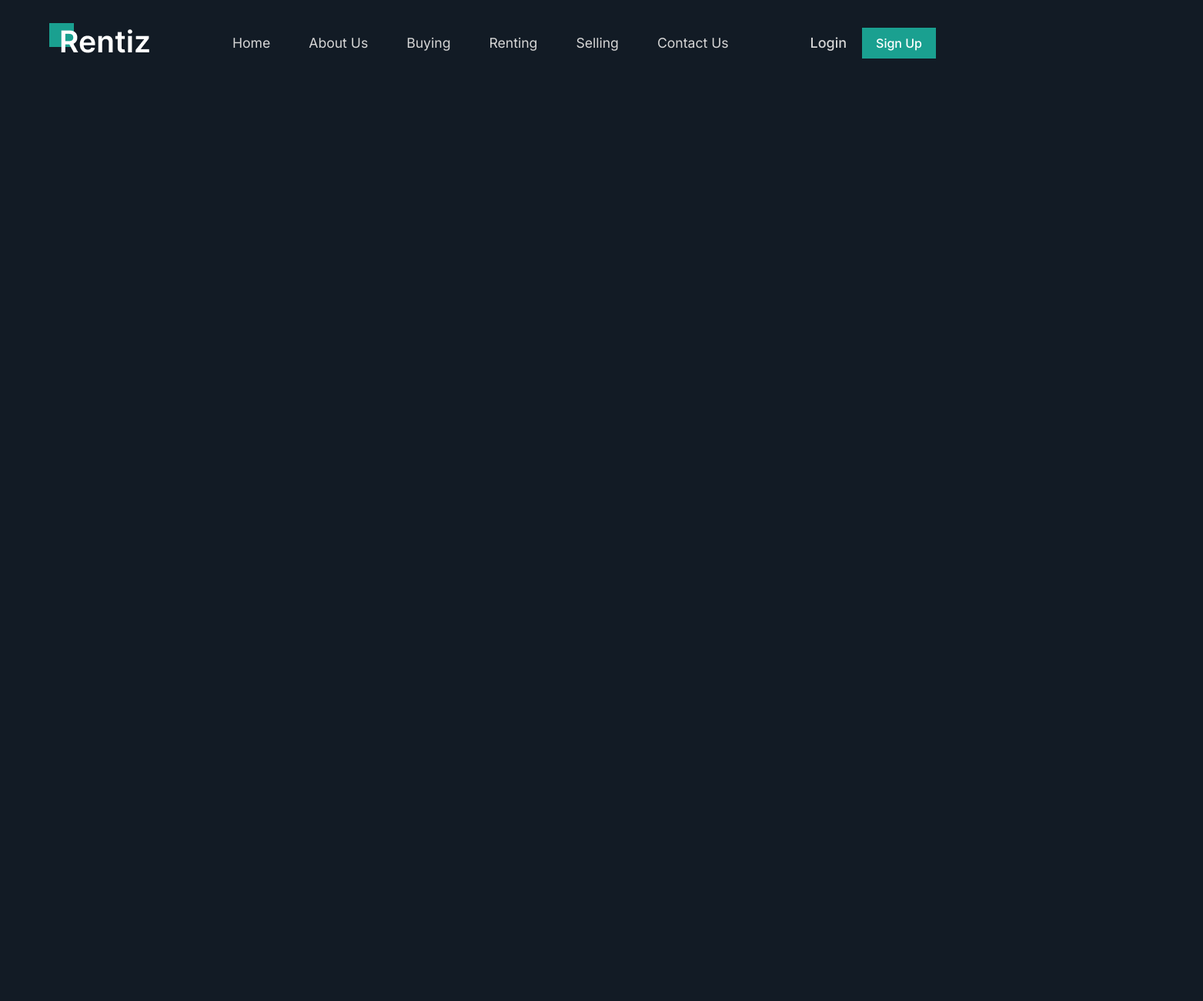
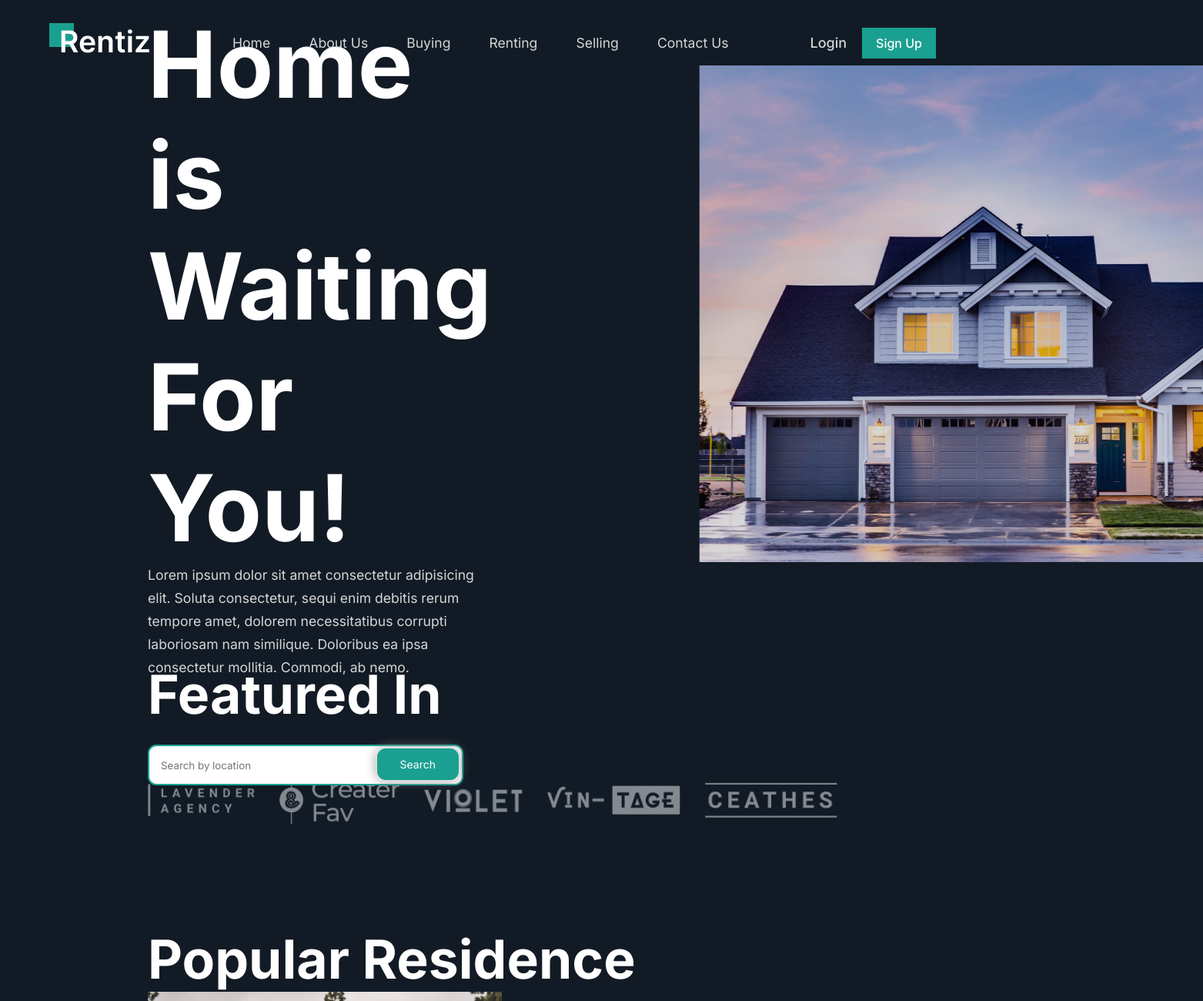
Before and after one commit to themuffineman/real-estate-site, a plain HTML site: page index.html in a window 1280 px wide. Shown: the top 1300 px of the page at 77% size, 1563 px wide, since content can reach past the window. Before the commit the page ends 800 px from the top, so only its background shows below. Drawn offline with nearby package versions, Linux system fonts and the light colour scheme.

Commit message:
Added features section

```diff
--- a/index.html
+++ b/index.html
@@ -31,6 +31,68 @@
             <div><ion-icon name="menu" id="menu-icon"></ion-icon></div>
         </div>
     </header>
+    <!--Home Section-->
+    <section class="home">
+        <div class="home-text">
+            <h1>Your Home is Waiting For You!</h1>
+            <p>
+                Lorem ipsum dolor sit amet consectetur adipisicing elit.
+                Soluta consectetur, sequi enim debitis rerum tempore amet, dolorem necessitatibus corrupti laboriosam nam similique.
+                Doloribus ea ipsa consectetur mollitia. Commodi, ab nemo.
+            </p>
+            <div class="h-search">
+                <form>
+                    <input type="search" placeholder="Search by location" class="search-input">
+                    <input type="submit" value="Search"
+                </form>
+            </div>
+        </div>
+
+        <div class="hero-img">
+            <img src="images\hero.png" alt="Hero Images">
+        </div>
+    </section>
+    <!--Feature Section-->
+    <section class="feature">
+        <div class="center-left">
+            <h2>Featured In</h2>
+        </div>
+        <div class="feature-content">
+            <div class="f-img">
+                <img src="images\f1.png" alt="">
+            </div>
+            <div class="f-img">
+                <img src="images\f2.png" alt="">
+            </div>
+            <div class="f-img">
+                <img src="images\f3.png" alt="">
+            </div>
+            <div class="f-img">
+                <img src="images\f4.png" alt="">
+            </div>
+            <div class="f-img">
+                <img src="images\f5.png" alt="">
+            </div>
+        </div>
+    </section>
+    <!--Property Section-->
+    <section class="property">
+        <div class="center-left">
+            <h2>Popular Residence</h2>
+        </div>
+        <div class="property-content">
+            <div class="row">
+                <img src="images\p1.png" alt="">
+                <h5>Aliva Priva Jalvik</h5>
+                <p>1090 Pin oak Drive, Clinton USA</p>
+                <div class="list">
+                    <a href="#" class="Residence">
+
+                    </a>
+                </div>
+            </div>
+        </div>
+    </section>
     <script src="script.js"></script>
     <script type="module" src="https://unpkg.com/ionicons@7.1.0/dist/ionicons/ionicons.esm.js"></script>
     <script nomodule src="https://unpkg.com/ionicons@7.1.0/dist/ionicons/ionicons.js"></script>
--- a/script.js
+++ b/script.js
@@ -0,0 +1,3 @@
+const header = document.querySelector("header");
+window.addEventListener('scroll', function(){
+    header.classList.toggle('sticky', window.scrollY > 80)});
--- a/style.css
+++ b/style.css
@@ -6,7 +6,6 @@
     --text-color:white;
     --main-color:#1aa090;
     --other-color:#d6d6d6;
-
 }
 *{
     box-sizing: border-box;
@@ -33,7 +32,7 @@ header{
     justify-content: space-between;
     align-items: center;
     background: transparent;
-    transition: all 0.5 ease;
+    transition: all 0.5s ease;
     padding: 30px 5%;
 }
 .logo img{
@@ -83,3 +82,102 @@ header{
     cursor: pointer;
     display:none;
 }
+section{
+    padding: 80px 15% 70px;
+}
+.home{
+    position: relative;
+    height: 100vh;
+    width:100%;
+    display: flex;
+    flex-direction: row;
+    align-items: center;
+    gap: 4.5rem;
+    justify-content: space-between;
+}
+.home-text{
+    font-size:var(--h1-font);
+    line-height:1.2;
+    margin-bottom: 20px;
+    display: flex;
+    flex-direction: column;
+}
+.home-text p{
+    font-size: var(--p-font);
+    line-height: 30px;
+    color:var(--other-color);
+    margin-bottom:2.5rem;
+
+}
+.h-search form{
+    position: absolute;
+    width:410px;
+    max-width:100%;
+}
+.h-search form input:first-child{
+    display: inline-block;
+    width:100%;
+    padding: 17px 130px 16px 15px;
+    border: 2px solid var(--main-color);
+    border-radius: .70rem;
+}
+.h-search form input:last-child{
+    position: absolute;
+    display: inline-block;
+    padding: 12px 30px;
+    background: var(--main-color);
+    color:var(--text-color);
+    font-size: 14px;
+    cursor: pointer;
+    border-radius: 0.70rem;
+    box-shadow: 0px 0px 5px white, 0px 0px 15px #868686;
+    top: 50px;
+    right: 6px;
+}
+.hero-img{
+    width: 640px;
+    height: 640px;
+    animation: box-thing 4s cubic-bezier(0.4, 0, 0.2, 1) infinite;
+    transition: ease;
+}
+.home-img img{
+    width: 100%;
+    height: 100%;
+    object-fit: contain;
+}
+@keyframes box-thing {
+    0%{
+        transform: translateY(0px);
+    }
+    50%{
+        transform: translateY(-200px);
+    }
+    50%{
+        transform: translateX(200px);
+    }
+
+    100% {
+        transform: translateY(0);
+    }
+}
+header.sticky{
+    padding:8px 15%;
+    background: #101821;
+}
+.feature{
+    padding: 60px 15% 50px;
+}
+.center-left{
+    font-size: var(--h2-font);
+}
+.feature-content{
+    display:flex;
+    align-items: center;
+    justify-content: space-between;
+    gap: 2rem;
+    margin-top: 4rem;
+}
+.f-img img{
+    width:100%;
+    height: auto;
+}
```
